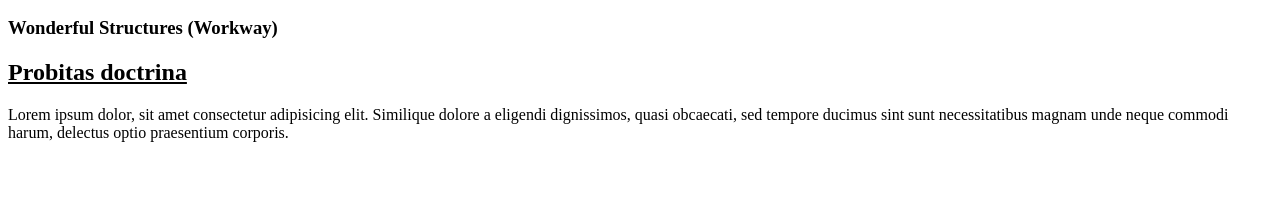
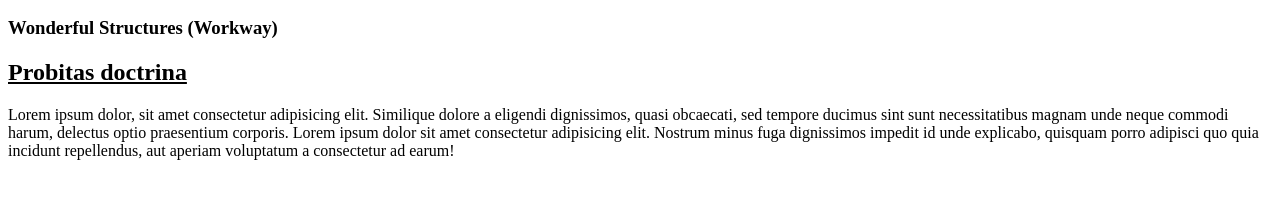
Before and after one commit to Izikay/help, a plain HTML site: page index.html in a window 1280 px wide. Shown: the part 110-308 px from the top of the page. Drawn offline with Linux system fonts and the light colour scheme.

Commit message:
added lorem

```diff
--- a/index.html
+++ b/index.html
@@ -15,6 +15,10 @@
         Similique dolore a eligendi dignissimos, quasi obcaecati,
         sed tempore ducimus sint sunt necessitatibus
         magnam unde neque commodi harum,
-         delectus optio praesentium corporis.</p>
+         delectus optio praesentium corporis. Lorem ipsum dolor sit
+         amet consectetur adipisicing elit. Nostrum minus fuga
+         dignissimos impedit id unde explicabo, quisquam porro
+         adipisci quo quia incidunt repellendus,
+         aut aperiam voluptatum a consectetur ad earum!</p>
 </body>
 </html>
```
